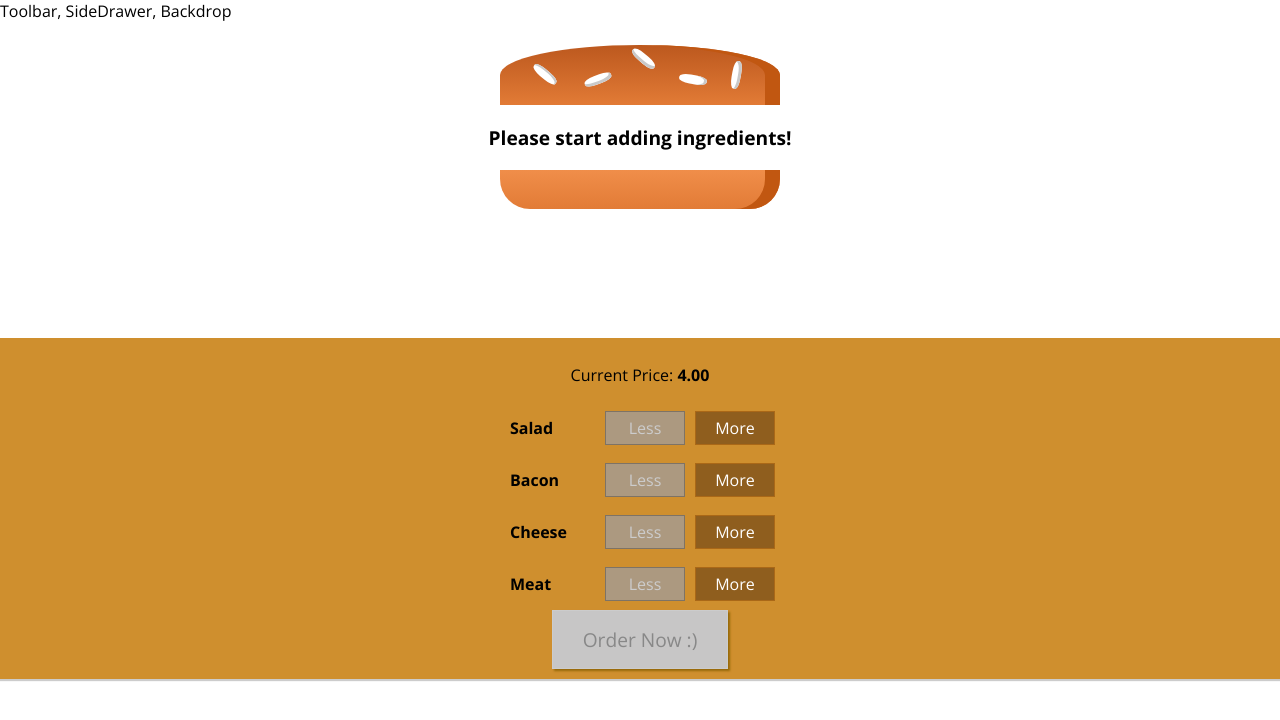
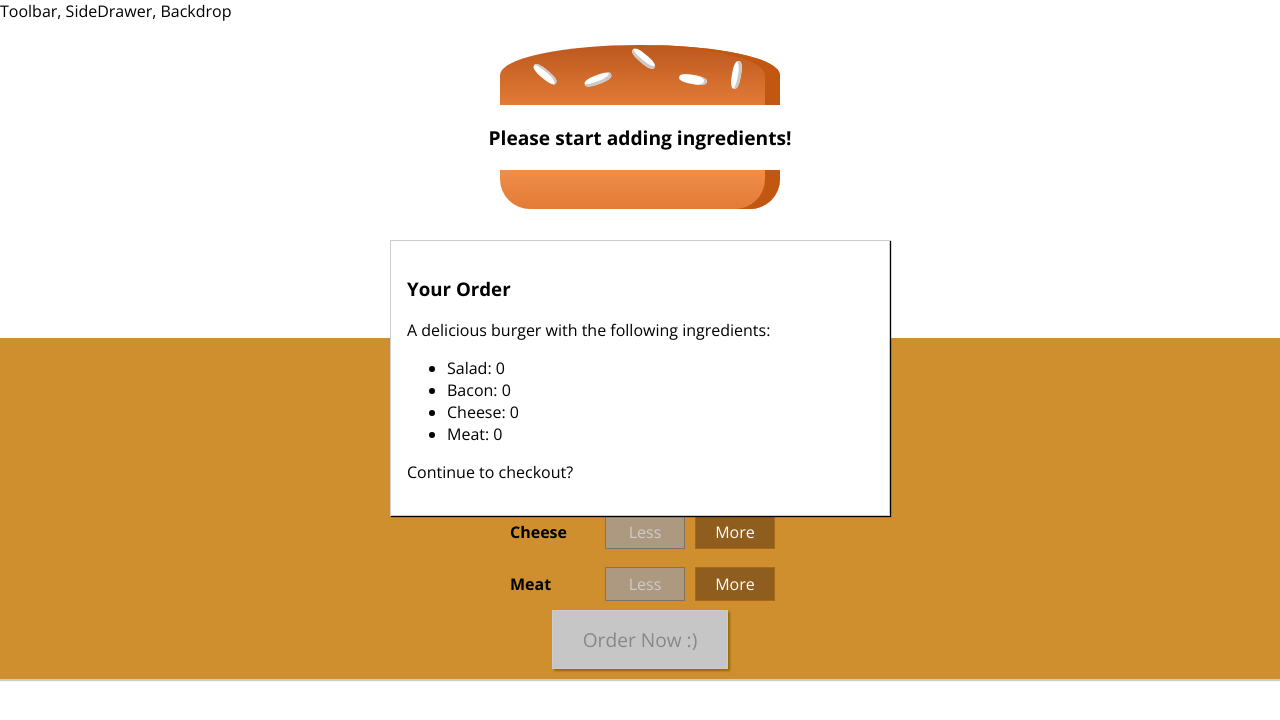
Before and after one commit to loushuni/Burger, a React (Create React App) app: page / in a window 1280 px wide. Shown: the top 720 px of the page. Built offline with nearby package versions, Linux system fonts and the light colour scheme.

Commit message:
added modal, ordersummary component

```diff
--- /dev/null
+++ b/src/components/Burger/OrderSummary/OrderSummary.js
@@ -0,0 +1,27 @@
+import React from 'react';
+import Aux from '../../../hoc/Aux';
+
+const orderSummary = (props) => {
+    const ingredientSummary = Object.keys(props.ingredients)
+        .map(igkey => {
+            return <li>
+                <span style={{ textTransform: 'capitalize' }}>
+                    {igkey}
+                </span>: {props.ingredients[igkey]}
+            </li>
+        });
+
+
+    return (
+        <Aux>
+            <h3>Your Order</h3>
+            <p>A delicious burger with the following ingredients:</p>
+            <ul>
+                {ingredientSummary}
+            </ul>
+            <p>Continue to checkout?</p>
+        </Aux>
+    );
+};
+
+export default orderSummary;
--- /dev/null
+++ b/src/components/UI/Modal/Modal.css
@@ -0,0 +1,20 @@
+.Modal {
+    position: fixed;
+    z-index: 500;
+    background-color: white;
+    width: 70%;
+    border: 1px solid #ccc;
+    box-shadow: 1px 1px 1px black;
+    padding: 16px;
+    left: 15%;
+    top: 30%;
+    box-sizing: border-box;
+    transition: all 0.3s ease-out;
+}
+
+@media (min-width: 600px) {
+    .Modal {
+        width: 500px;
+        left: calc(50% - 250px);
+    }
+}
--- /dev/null
+++ b/src/components/UI/Modal/Modal.js
@@ -0,0 +1,10 @@
+import React from 'react';
+import './Modal.css';
+
+const modal = (props) => (
+    <div className="Modal">
+        {props.children}
+    </div>
+);
+
+export default modal;
--- a/src/containers/BurgerBuilder/BurgerBuilder.js
+++ b/src/containers/BurgerBuilder/BurgerBuilder.js
@@ -2,6 +2,8 @@
 import Aux from '../../hoc/Aux';
 import Burger from '../../components/Burger/Burger';
 import BuildControls from '../../components/Burger/BuildControls/BuildControls';
+import Modal from '../../components/UI/Modal/Modal';
+import OrderSummary from '../../components/Burger/OrderSummary/OrderSummary';
 
 const INGREDIENT_PRICES = {
     salad: 0.5,
@@ -79,6 +81,9 @@
 
         return (
             <Aux>
+                <Modal>
+                    <OrderSummary ingredients={this.state.ingredients}/>
+                </Modal>
                 <Burger ingredients={this.state.ingredients} />
                 <BuildControls
                     ingredientAdded={this.addIngredientHandler}
```
Also changed, not shown: src/components/UI/Backdrop/Backdrop.js (added, +9 -0 lines).
